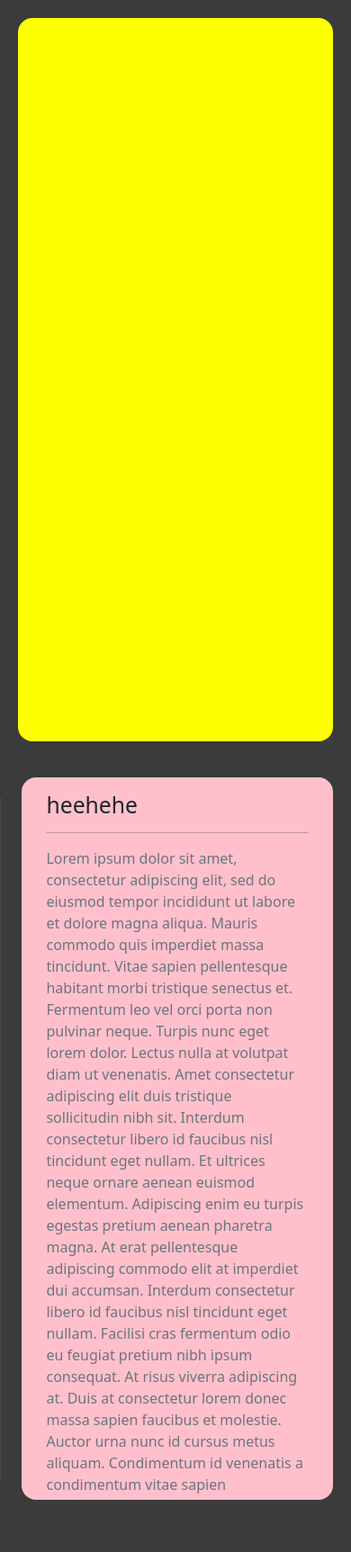
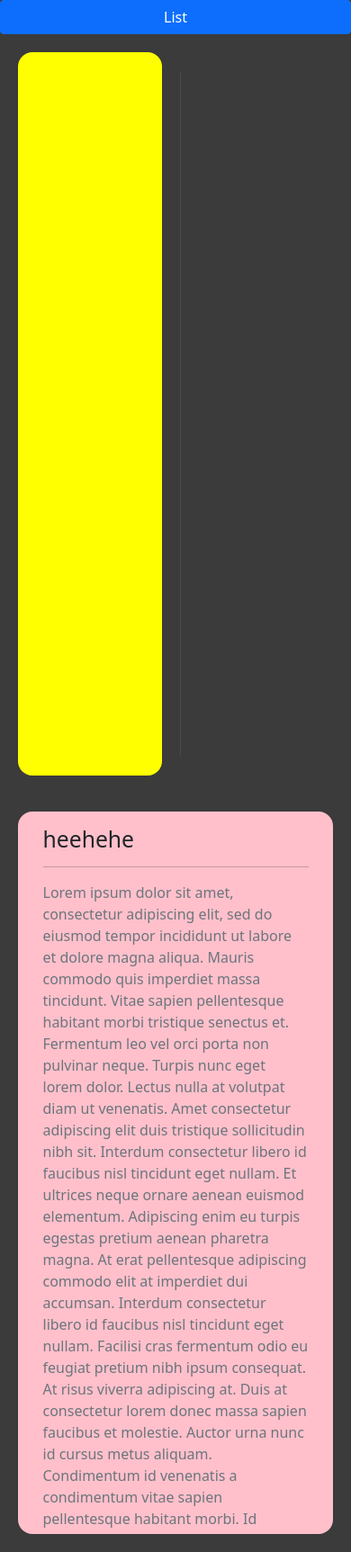
Before and after one commit to rafisfast/noteify, a React (Create React App) app: page / in a window 390 px wide. Shown: the whole page at 90% size. Before the commit the page ends 1687 px from the top, so only its background shows below. Built offline with nearby package versions, Linux system fonts and the light colour scheme.

Commit message:
responsiveness

```diff
--- a/src/App.css
+++ b/src/App.css
@@ -69,8 +69,16 @@
   -ms-overflow-style: none;  /* Internet Explorer 10+ */
   scrollbar-width: 2px;  /* Firefox */
 }
+
 .main-inner::-webkit-scrollbar {
   display: none;  /* Safari and Chrome */
+}
+
+@media screen and (min-width: 720px) {
+  .sidebar-col {
+    display: none;
+  }
+
 }
 
 .inner-sidebar {
--- a/src/App.js
+++ b/src/App.js
@@ -2,20 +2,30 @@ import React, { useEffect, useState } from 'react';
 import './App.css';
 import 'bootstrap/dist/css/bootstrap.min.css';
 
-import { Container, Row, Col } from 'react-bootstrap';
+import { Container, Row, Col, Button } from 'react-bootstrap';
 import Sidebar from './sidebar';
 import Main from './main'
+import SidebarOffCanvas from './sidebar_offcanvas';
 
 const App = () => {
+
+  const [show,setshow] = useState(false)
+  const onClose = () => {setshow(false)}
+  const onOpen = () => {setshow(true)}
+
   return(
-    <Container fluid className='overflow-hidden '> {/* p-0*/}
+    <Container fluid className='overflow-hidden'> {/* p-0*/}
       <Row className='no-gutter'> {/* p-0 m-0*/}
         {/* </Main> */}
+        <Button className='d-md-none show-sidebar' variant="primary" onClick={onOpen}>
+          List
+        </Button>
         <Sidebar></Sidebar>
-        <div class="d-flex my-auto p-0" style={{"height": "90vh","width":".25rem"}}>
-          <div class="vr bg-secondary"></div>
+        <div className="d-flex my-auto p-0" style={{"height": "90vh","width":".25rem"}}>
+          <div className="vr bg-secondary"></div>
         </div>
         <Main></Main>
+        <SidebarOffCanvas show={show} onClose={onClose}></SidebarOffCanvas>
       </Row>
     </Container>
   )
--- a/src/main.js
+++ b/src/main.js
@@ -5,7 +5,7 @@ const Main = () => {
     <Col>
       <div className="main-content py-3 my-1 m-2 mr-4 overflow-hidden">
         <div className='notes p-0 my-auto'>
-          <Container fluid className='overflow-auto pl-5 main-inner' style={{"width":"98%","height":"100%","-ms-overflow-style":"none","scrollbar-width":"none"}}>
+          <Container fluid className='overflow-auto pl-5 main-inner' style={{"width":"98%","height":"100%","msOverflowStyle":"none","scrollbarWidth":"none"}}>
             <h2 className='pt-3'>heehehe</h2>
             <hr></hr>
             <p className='text-muted'>Lorem ipsum dolor sit amet, consectetur adipiscing elit, sed do eiusmod tempor incididunt ut labore et dolore magna aliqua. Mauris commodo quis imperdiet massa tincidunt. Vitae sapien pellentesque habitant morbi tristique senectus et. Fermentum leo vel orci porta non pulvinar neque. Turpis nunc eget lorem dolor. Lectus nulla at volutpat diam ut venenatis. Amet consectetur adipiscing elit duis tristique sollicitudin nibh sit. Interdum consectetur libero id faucibus nisl tincidunt eget nullam. Et ultrices neque ornare aenean euismod elementum. Adipiscing enim eu turpis egestas pretium aenean pharetra magna. At erat pellentesque adipiscing commodo elit at imperdiet dui accumsan.
--- a/src/sidebar.js
+++ b/src/sidebar.js
@@ -7,13 +7,15 @@ const Sidebar = () => {
     // }>
 
     // </div>
-    <Col sm={2} style={{"min-width":"200px"}}>
+
+    <Col xs={2} className='sidebar-col d-sm-none d-md-block' style={{"minWidth":"200px"}}>
       <div className='sidebar py-3 my-1 m-2 mr-4 border-right'>
         <div className='inner-sidebar p-0'>
            <div></div>
         </div>
       </div>
     </Col>
+
   )
 }
 
--- /dev/null
+++ b/src/sidebar_offcanvas.js
@@ -0,0 +1,23 @@
+import { Container, Row, Col, Offcanvas } from 'react-bootstrap';
+
+const SidebarOffCanvas = (props) => {
+  return(
+    // <div style={
+    //   {"background":"red","width":"100vw"}
+    // }>
+
+    // </div>
+    <Offcanvas show={props.show} onHide={props.onClose}>
+      <Offcanvas.Header closeButton>
+        <Offcanvas.Title>Offcanvas</Offcanvas.Title>
+      </Offcanvas.Header>
+      <Offcanvas.Body>
+        Some text as placeholder. In real life you can have the elements you
+        have chosen. Like, text, images, lists, etc.
+      </Offcanvas.Body>
+    </Offcanvas>
+
+  )
+}
+
+export default SidebarOffCanvas
```
